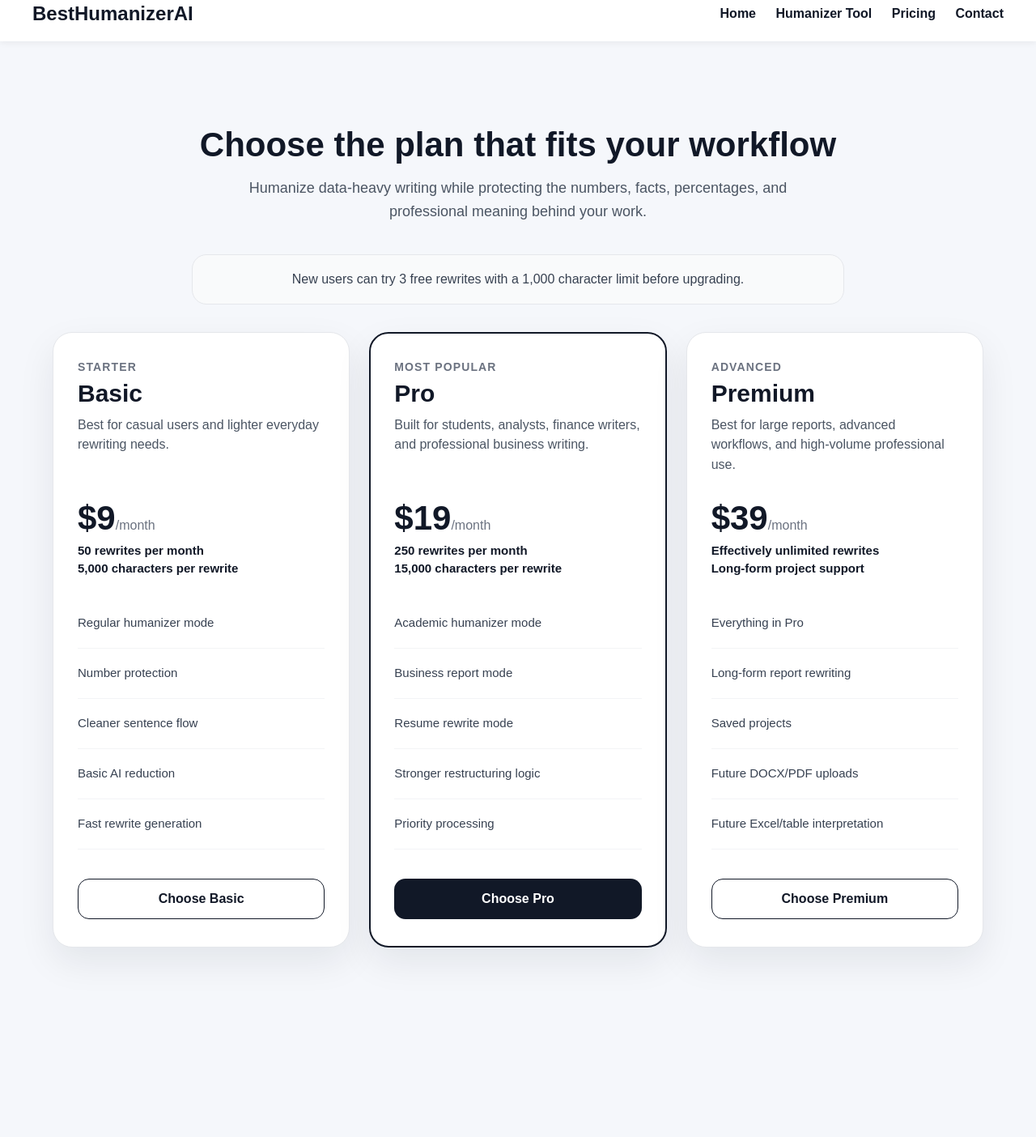
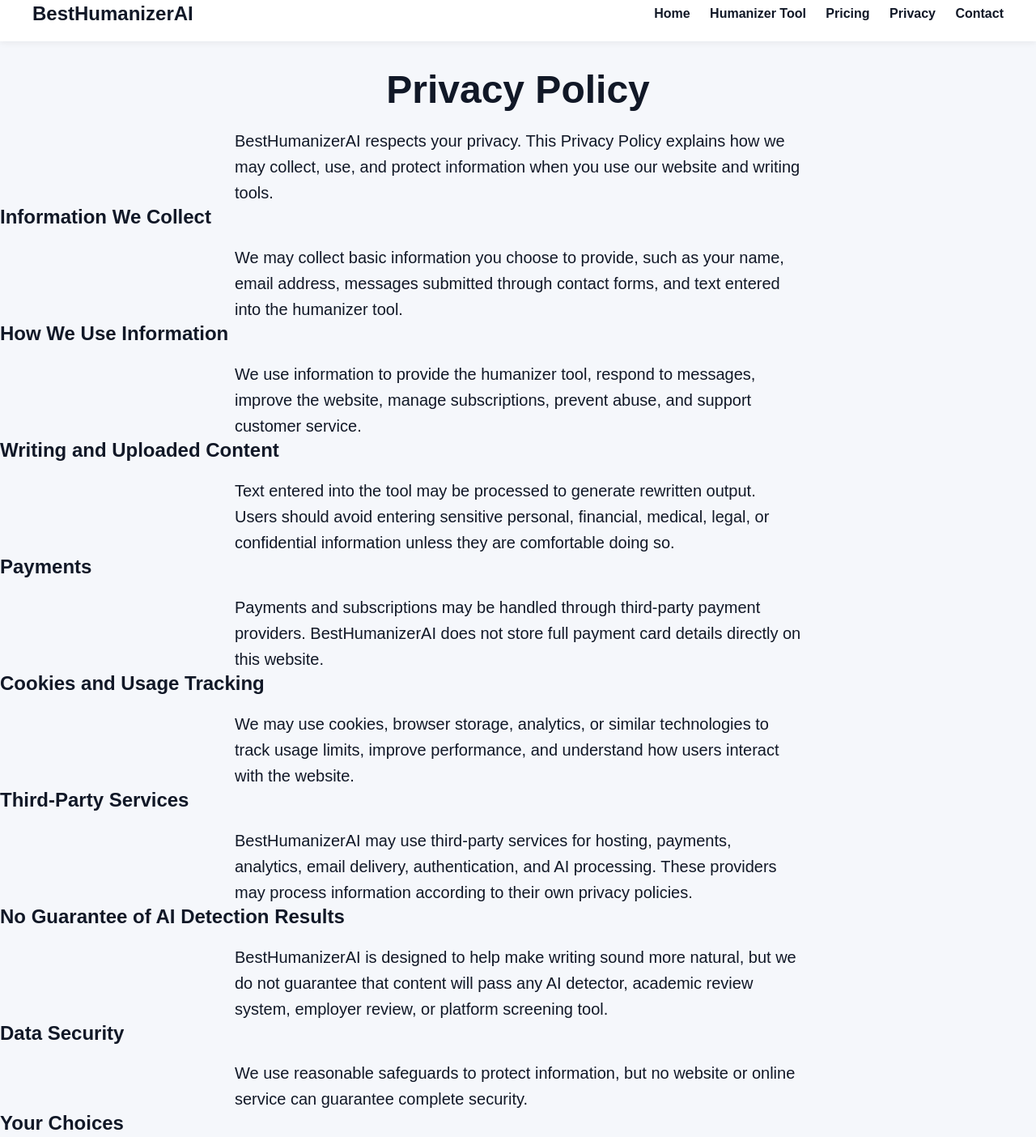
Before and after one commit to karlijc92/besthumanizerai, a plain HTML site: page privacy.html in a window 1280 px wide. Shown: the part 17-1421 px from the top of the page at 81% size. Before the commit the page ends 1277 px from the top, so only its background shows below. Drawn offline with Linux system fonts and the light colour scheme.

Commit message:
Update privacy.html

```diff
--- a/privacy.html
+++ b/privacy.html
@@ -4,193 +4,9 @@
   <meta charset="UTF-8" />
   <meta name="viewport" content="width=device-width, initial-scale=1.0" />
 
-  <title>Pricing | BestHumanizerAI</title>
+  <title>Privacy Policy | BestHumanizerAI</title>
 
   <link rel="stylesheet" href="style.css" />
-
-  <style>
-    .pricing-page {
-      max-width: 1150px;
-      margin: 0 auto;
-      padding: 70px 24px 90px;
-    }
-
-    .pricing-hero {
-      text-align: center;
-      margin-bottom: 38px;
-    }
-
-    .pricing-hero h1 {
-      font-size: 42px;
-      line-height: 1.1;
-      margin-bottom: 16px;
-      color: #111827;
-    }
-
-    .pricing-hero p {
-      font-size: 18px;
-      line-height: 1.6;
-      color: #4b5563;
-      max-width: 720px;
-      margin: 0 auto;
-    }
-
-    .free-note {
-      margin: 0 auto 34px auto;
-      max-width: 760px;
-      padding: 18px 22px;
-      border: 1px solid #e5e7eb;
-      border-radius: 18px;
-      background: #f9fafb;
-      color: #374151;
-      text-align: center;
-      font-size: 16px;
-      line-height: 1.5;
-    }
-
-    .pricing-grid {
-      display: grid;
-      grid-template-columns: repeat(3, minmax(0, 1fr));
-      gap: 24px;
-      align-items: stretch;
-    }
-
-    .pricing-card {
-      background: #ffffff;
-      border: 1px solid #e5e7eb;
-      border-radius: 24px;
-      padding: 34px 30px;
-      box-shadow: 0 18px 45px rgba(15, 23, 42, 0.08);
-      display: grid;
-      grid-template-rows: 24px 44px 98px 58px 70px 1fr 50px;
-      min-height: 760px;
-      height: 100%;
-      box-sizing: border-box;
-    }
-
-    .pricing-card.featured {
-      border: 2px solid #111827;
-      padding: 33px 29px;
-    }
-
-    .plan-label {
-      font-size: 14px;
-      font-weight: 700;
-      color: #6b7280;
-      text-transform: uppercase;
-      letter-spacing: 0.08em;
-      line-height: 1.2;
-    }
-
-    .pricing-card h2 {
-      font-size: 30px;
-      margin: 0;
-      color: #111827;
-      line-height: 1.1;
-      align-self: start;
-    }
-
-    .plan-description {
-      font-size: 16px;
-      line-height: 1.55;
-      color: #4b5563;
-      margin: 0;
-      align-self: start;
-    }
-
-    .price {
-      font-size: 42px;
-      font-weight: 800;
-      color: #111827;
-      line-height: 1;
-      align-self: center;
-    }
-
-    .price span {
-      font-size: 16px;
-      font-weight: 500;
-      color: #6b7280;
-    }
-
-    .plan-limit {
-      font-size: 15px;
-      color: #111827;
-      font-weight: 700;
-      line-height: 1.5;
-      align-self: start;
-    }
-
-    .features {
-      display: grid;
-      grid-template-rows: repeat(5, 62px);
-      color: #374151;
-      font-size: 15px;
-      line-height: 1.45;
-    }
-
-    .feature {
-      border-bottom: 1px solid #f3f4f6;
-      display: flex;
-      align-items: center;
-    }
-
-    .pricing-button {
-      display: flex;
-      align-items: center;
-      justify-content: center;
-      width: 100%;
-      text-align: center;
-      text-decoration: none;
-      background: #111827;
-      color: #ffffff;
-      border-radius: 14px;
-      font-size: 16px;
-      font-weight: 700;
-      transition: 0.2s ease;
-      box-sizing: border-box;
-    }
-
-    .pricing-button:hover {
-      opacity: 0.9;
-      transform: translateY(-1px);
-    }
-
-    .pricing-button.secondary {
-      background: #ffffff;
-      color: #111827;
-      border: 1px solid #111827;
-    }
-
-    @media (max-width: 900px) {
-      .pricing-grid {
-        grid-template-columns: 1fr;
-      }
-
-      .pricing-card {
-        display: flex;
-        flex-direction: column;
-        min-height: auto;
-      }
-
-      .features {
-        display: flex;
-        flex-direction: column;
-      }
-
-      .feature {
-        min-height: 52px;
-      }
-
-      .pricing-button {
-        min-height: 50px;
-        margin-top: 24px;
-      }
-
-      .pricing-hero h1 {
-        font-size: 36px;
-      }
-    }
-  </style>
 </head>
 
 <body>
@@ -202,114 +18,80 @@
       <a href="index.html">Home</a>
       <a href="tool.html">Humanizer Tool</a>
       <a href="pricing.html">Pricing</a>
+      <a href="privacy.html">Privacy</a>
       <a href="contact.html">Contact</a>
     </div>
   </nav>
 
-  <main class="pricing-page">
+  <main class="page-content">
 
-    <section class="pricing-hero">
-      <h1>Choose the plan that fits your workflow</h1>
+    <h1>Privacy Policy</h1>
 
-      <p>
-        Humanize data-heavy writing while protecting the numbers, facts, percentages, and professional meaning behind your work.
-      </p>
-    </section>
+    <p>
+      BestHumanizerAI respects your privacy. This Privacy Policy explains how we may collect, use, and protect information when you use our website and writing tools.
+    </p>
 
-    <div class="free-note">
-      New users can try 3 free rewrites with a 1,000 character limit before upgrading.
-    </div>
+    <h2>Information We Collect</h2>
 
-    <section class="pricing-grid">
+    <p>
+      We may collect basic information you choose to provide, such as your name, email address, messages submitted through contact forms, and text entered into the humanizer tool.
+    </p>
 
-      <div class="pricing-card">
-        <div class="plan-label">Starter</div>
+    <h2>How We Use Information</h2>
 
-        <h2>Basic</h2>
+    <p>
+      We use information to provide the humanizer tool, respond to messages, improve the website, manage subscriptions, prevent abuse, and support customer service.
+    </p>
 
-        <p class="plan-description">
-          Best for casual users and lighter everyday rewriting needs.
-        </p>
+    <h2>Writing and Uploaded Content</h2>
 
-        <div class="price">$9<span>/month</span></div>
+    <p>
+      Text entered into the tool may be processed to generate rewritten output. Users should avoid entering sensitive personal, financial, medical, legal, or confidential information unless they are comfortable doing so.
+    </p>
 
-        <div class="plan-limit">
-          50 rewrites per month<br>
-          5,000 characters per rewrite
-        </div>
+    <h2>Payments</h2>
 
-        <div class="features">
-          <div class="feature">Regular humanizer mode</div>
-          <div class="feature">Number protection</div>
-          <div class="feature">Cleaner sentence flow</div>
-          <div class="feature">Basic AI reduction</div>
-          <div class="feature">Fast rewrite generation</div>
-        </div>
+    <p>
+      Payments and subscriptions may be handled through third-party payment providers. BestHumanizerAI does not store full payment card details directly on this website.
+    </p>
 
-        <a href="#" class="pricing-button secondary">
-          Choose Basic
-        </a>
-      </div>
+    <h2>Cookies and Usage Tracking</h2>
 
-      <div class="pricing-card featured">
-        <div class="plan-label">Most Popular</div>
+    <p>
+      We may use cookies, browser storage, analytics, or similar technologies to track usage limits, improve performance, and understand how users interact with the website.
+    </p>
 
-        <h2>Pro</h2>
+    <h2>Third-Party Services</h2>
 
-        <p class="plan-description">
-          Built for students, analysts, finance writers, and professional business writing.
-        </p>
+    <p>
+      BestHumanizerAI may use third-party services for hosting, payments, analytics, email delivery, authentication, and AI processing. These providers may process information according to their own privacy policies.
+    </p>
 
-        <div class="price">$19<span>/month</span></div>
+    <h2>No Guarantee of AI Detection Results</h2>
 
-        <div class="plan-limit">
-          250 rewrites per month<br>
-          15,000 characters per rewrite
-        </div>
+    <p>
+      BestHumanizerAI is designed to help make writing sound more natural, but we do not guarantee that content will pass any AI detector, academic review system, employer review, or platform screening tool.
+    </p>
 
-        <div class="features">
-          <div class="feature">Academic humanizer mode</div>
-          <div class="feature">Business report mode</div>
-          <div class="feature">Resume rewrite mode</div>
-          <div class="feature">Stronger restructuring logic</div>
-          <div class="feature">Priority processing</div>
-        </div>
+    <h2>Data Security</h2>
 
-        <a href="#" class="pricing-button">
-          Choose Pro
-        </a>
-      </div>
+    <p>
+      We use reasonable safeguards to protect information, but no website or online service can guarantee complete security.
+    </p>
 
-      <div class="pricing-card">
-        <div class="plan-label">Advanced</div>
+    <h2>Your Choices</h2>
 
-        <h2>Premium</h2>
+    <p>
+      You may contact us to request updates, corrections, or deletion of information you have provided, where applicable.
+    </p>
 
-        <p class="plan-description">
-          Best for large reports, advanced workflows, and high-volume professional use.
-        </p>
+    <h2>Contact</h2>
 
-        <div class="price">$39<span>/month</span></div>
-
-        <div class="plan-limit">
-          Effectively unlimited rewrites<br>
-          Long-form project support
-        </div>
-
-        <div class="features">
-          <div class="feature">Everything in Pro</div>
-          <div class="feature">Long-form report rewriting</div>
-          <div class="feature">Saved projects</div>
-          <div class="feature">Future DOCX/PDF uploads</div>
-          <div class="feature">Future Excel/table interpretation</div>
-        </div>
-
-        <a href="#" class="pricing-button secondary">
-          Choose Premium
-        </a>
-      </div>
-
-    </section>
+    <p>
+      For privacy questions, contact us at:
+      <br />
+      proofmodepro365@gmail.com
+    </p>
 
   </main>
 
```
